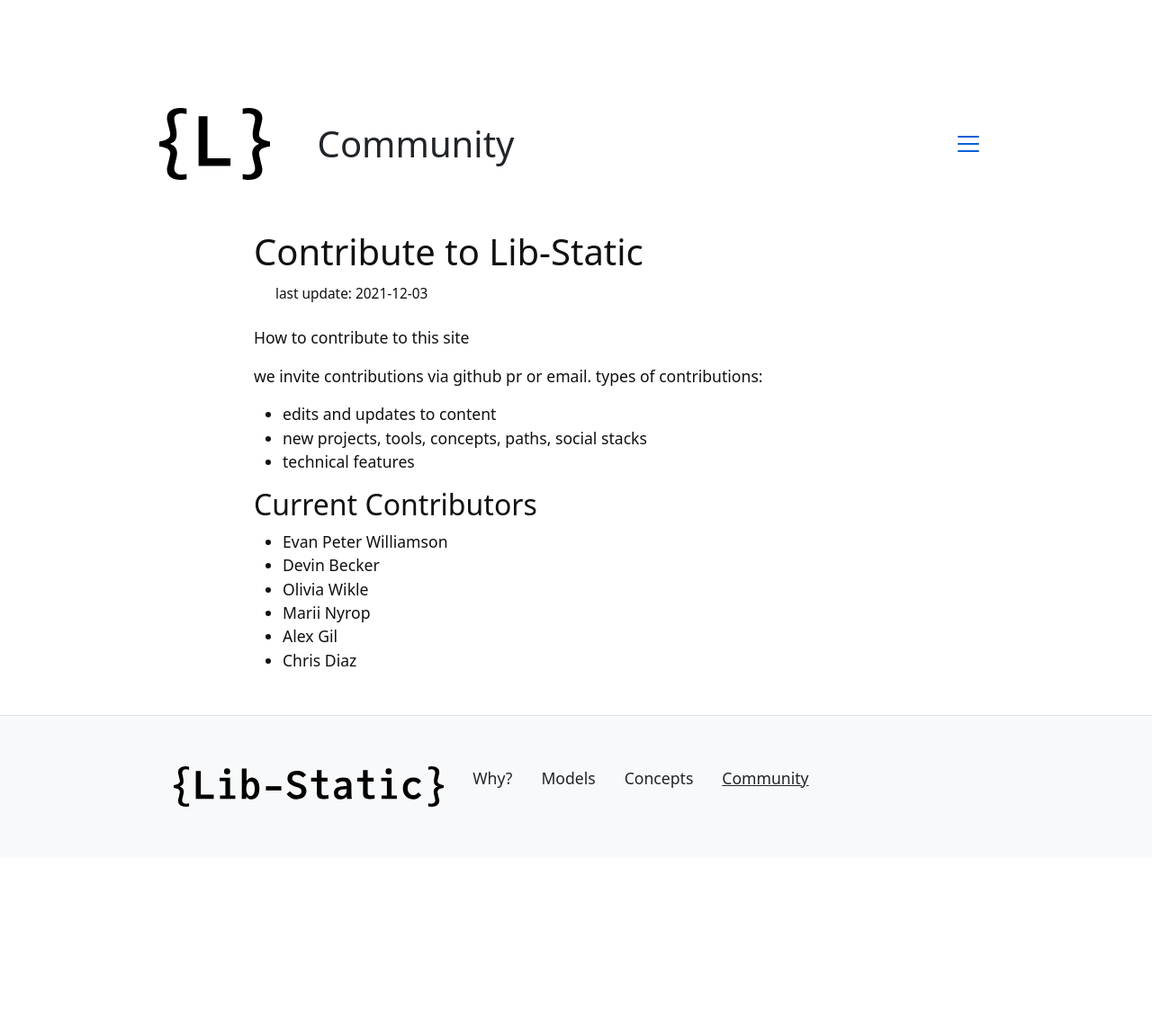
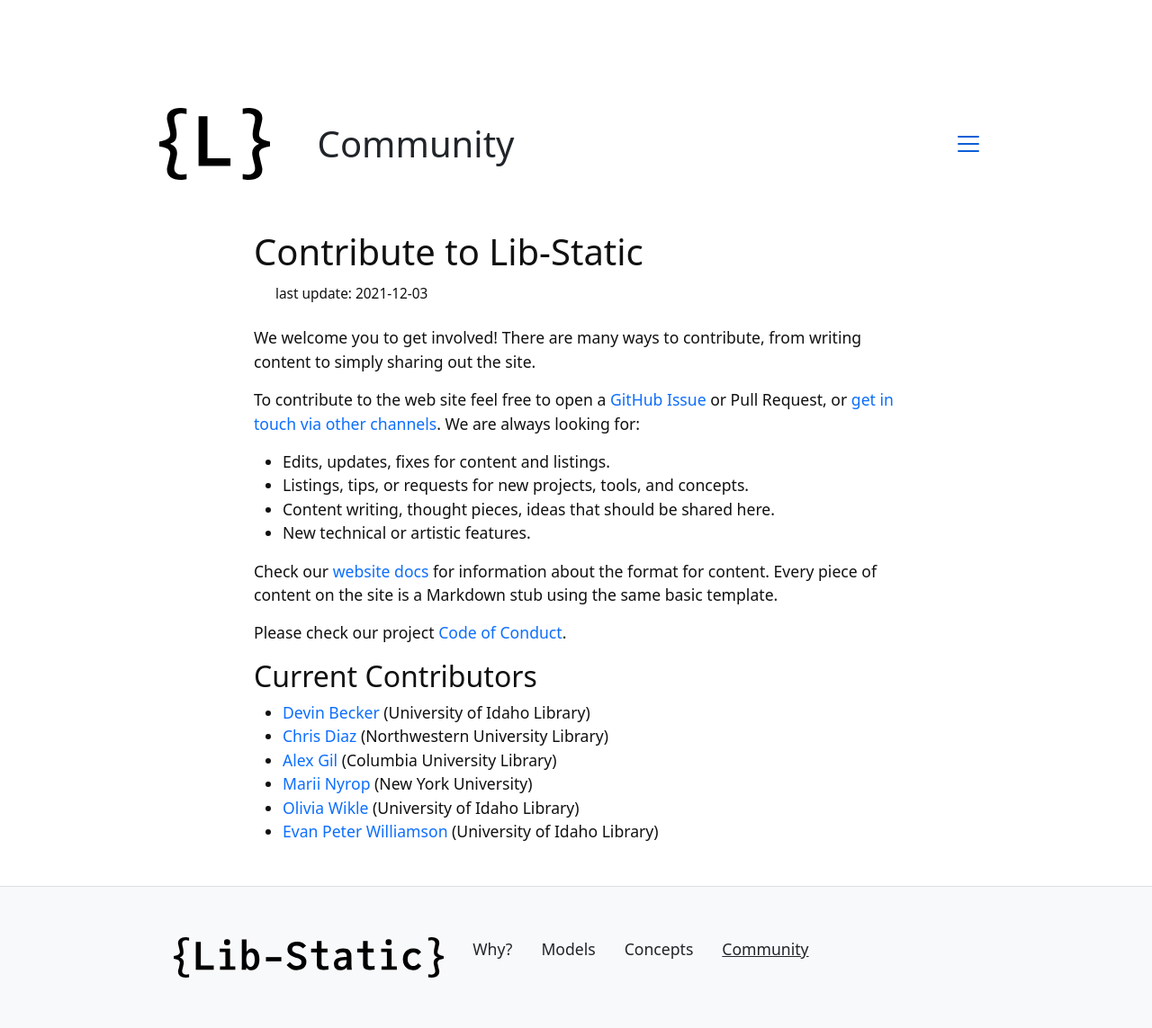
Before and after one commit to lib-static/lib-static.github.io, a Jekyll site: the page built from content/_community/contribute.md, in a window 1280 px wide. Shown: the whole page at 90% size. Built offline with Jekyll 4.4.1, drawn with Linux system fonts in a browser that asks for light colours; before the commit the page ends 953 px from its top, so only the background shows below that.

Commit message:
contributors page

```diff
--- a/content/_community/contribute.md
+++ b/content/_community/contribute.md
@@ -5,16 +5,23 @@
 type: contribute
 ---
 
-How to contribute to this site
+We welcome you to get involved!
+There are many ways to contribute, from writing content to simply sharing out the site.
 
-we invite contributions via github pr or email.
-types of contributions:
+To contribute to the web site feel free to open a [GitHub Issue](https://github.com/lib-static/lib-static.github.io/issues) or Pull Request, or [get in touch via other channels]({{ '/community/contact/' | relative_url }}).
+We are always looking for:
 
-- edits and updates to content
-- new projects, tools, concepts, paths, social stacks
-- technical features
+- Edits, updates, fixes for content and listings.
+- Listings, tips, or requests for new projects, tools, and concepts.
+- Content writing, thought pieces, ideas that should be shared here.
+- New technical or artistic features.
+
+Check our [website docs](docs/lib-static-website.md) for information about the format for content. Every piece of content on the site is a Markdown stub using the same basic template.
+
+Please check our project [Code of Conduct](CODE_OF_CONDUCT.md).
 
 ## Current Contributors
 
-{% for c in site.data.contributors %}
-- {{ c.first_name }} {{ c.last_name }} {% if c.github_name %}([{{ c.github_name }}](https://github.com/{{ c.github_name }})){% endif %}{% endfor %}
+{% assign people = site.data.contributors | sort: 'last_name' %}
+{% for person in people %}
+- {% if person.link %}<a href="{{ person.link }}" target="_blank" rel="noopener">{{ person.first_name }} {{ person.last_name }}</a>{% else %}{{ person.first_name }} {{ person.last_name }}{% endif %}{% if person.affiliation %} ({{ person.affiliation }}){% endif %}{% endfor %}
```
Also changed, not shown: content/_community/contributors-content.html (added, +18 -0 lines).
